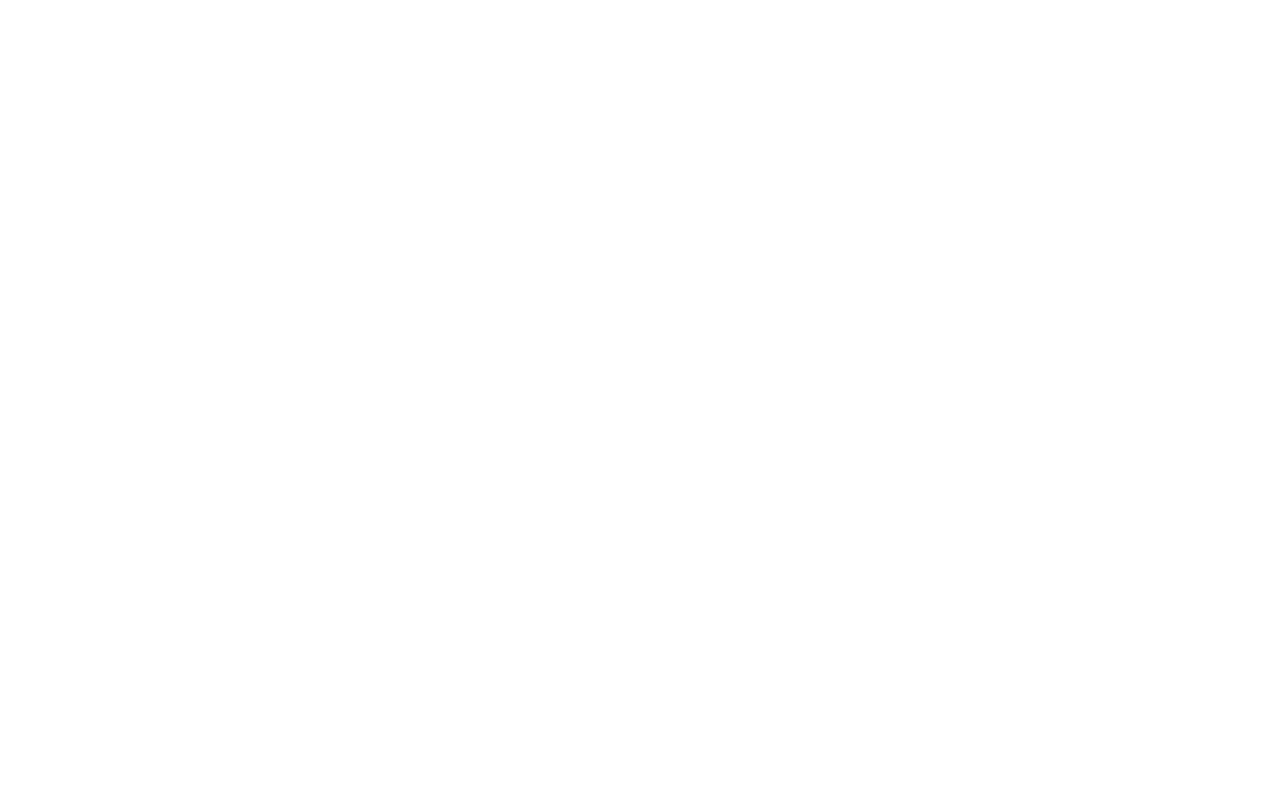
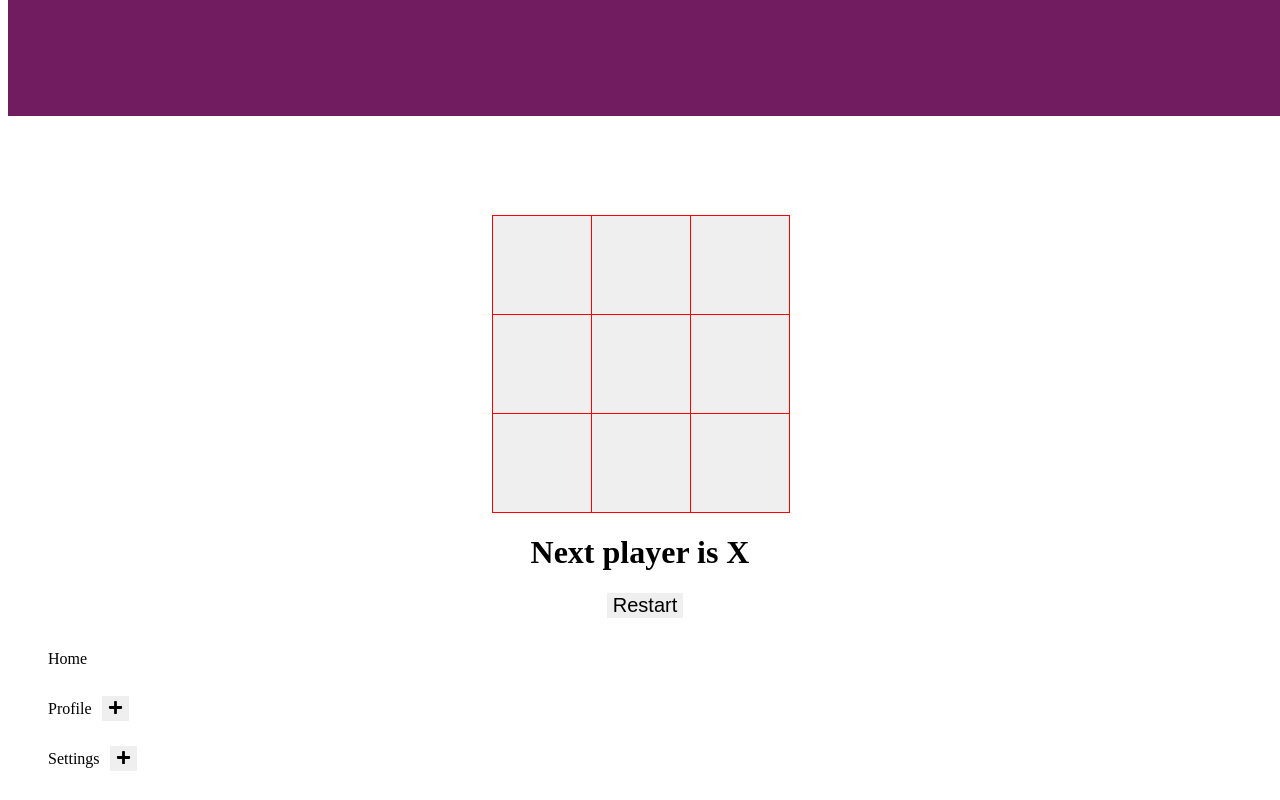
Before and after one commit to kk-1590/reactjs-projects, a React (Vite) app: page / in a window 1280 px wide. Shown: the part 1564-2364 px from the top of the page. Before the commit the page ends 800 px from the top, so only its background shows below. Built offline with nearby package versions, Linux system fonts and the light colour scheme.

Commit message:
completed FeatureFlag component

```diff
--- a/src/components/feature-flag/data.js
+++ b/src/components/feature-flag/data.js
@@ -5,7 +5,7 @@
     showTicTacToeBoard : true,
     showRandomColorGenrator :true,
     showAccordion : false,
-    showTreeView : false,
+    showTreeView : true,
 }
 
 function featureFlagDataServiceCall(){
--- a/src/components/feature-flag/index.jsx
+++ b/src/components/feature-flag/index.jsx
@@ -1,10 +1,14 @@
+import { useContext } from "react";
 import Accordion from "../accordion";
 import LightDarkMode from "../light-dark-mode";
 import RandomColor from "../random-color";
 import TicTacToe from "../tic-tac-toe";
 import TreeView from "../tree-view";
+import { FeatureFlagContext } from "./context";
+import menus from "../tree-view/data";
 
 const FeatureFlag = () => {
+  const { enabledFlags } = useContext(FeatureFlagContext);
 
   const componentsToRender = [
     {
@@ -25,28 +29,20 @@
     },
     {
       key: "showTreeView",
-        component: <TreeView />,
+      component: <TreeView menus={menus} />,
     },
-      //         showAccordion
-      // :
-      // false
-      // showLightAndDarkMode
-      // :
-      // true
-      // showRandomColorGenrator
-      // :
-      // true
-      // showTicTacToeBoard
-      // :
-      // true
-      // showTreeView
-      // :
-      // false
   ];
+
+  function checkEnabledFlags(getCurrentKey) {
+    return enabledFlags[getCurrentKey];
+  }
 
   return (
     <div>
       <h1>FeatureFlag</h1>
+      {componentsToRender.map((componentItem) =>
+        checkEnabledFlags(componentItem.key) ? componentItem.component : null
+      )}
     </div>
   );
 };
```
Lines whose indentation alone changed are shown as unchanged.
